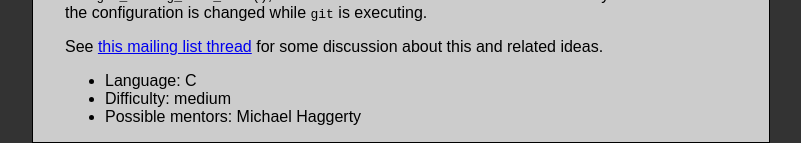
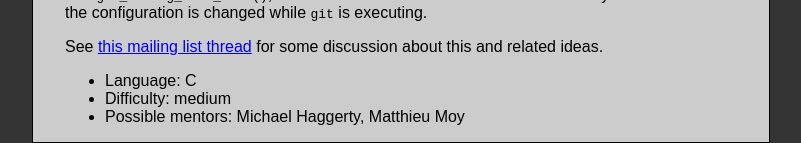
Before and after one commit to git/git.github.io, a Jekyll site: the page built from SoC-2014-Ideas.md, in a window 1280 px wide and 900 px high, scrolled down 3895 px. Shown: the part 757-900 px from the top of the window, without its empty margins (308-1109 px from the left). Built offline with Jekyll 4.4.1, drawn with Linux system fonts in a browser that asks for light colours; Markdown is read by kramdown in place of the engine named in the settings.

Commit message:
Add Matthieu as possible co-mentor for this idea.

```diff
--- a/SoC-2014-Ideas.md
+++ b/SoC-2014-Ideas.md
@@ -317,4 +317,4 @@ for some discussion about this and related ideas.
 
  - Language: C
  - Difficulty: medium
- - Possible mentors: Michael Haggerty
+ - Possible mentors: Michael Haggerty, Matthieu Moy
```
